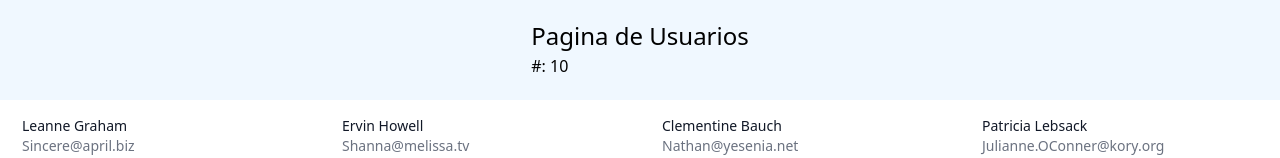
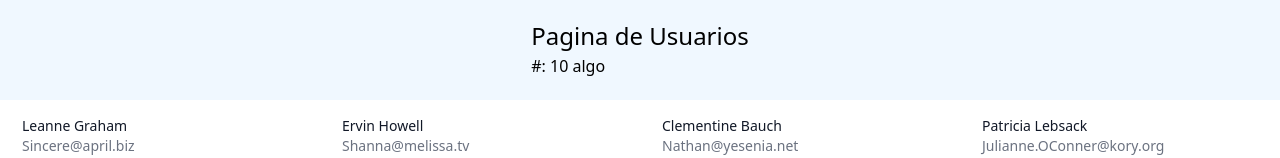
Before and after one commit to adriprev95/study-vue-main, a Vue app: page /user in a window 1280 px wide. Shown: the top 158 px of the page. Built offline with nearby package versions, Linux system fonts and the light colour scheme.

Commit message:
Commit pa probar

```diff
--- a/src/views/UserView.vue
+++ b/src/views/UserView.vue
@@ -243,7 +243,7 @@ people.value = delUser*/
 <template>
     <div class="title w-screen md:mx-auto grid grid-rows-2 grid-flow-col gap-2 justify-center py-5">
         <h1 class="text-2xl">Pagina de Usuarios</h1>
-        <h2>#: {{ people.length }}</h2>
+        <h2>#: {{ people.length }} algo</h2>
     </div>
     <div>
         <ul class="divide-gray-200 flex flex-wrap justify-around content-around">
```
